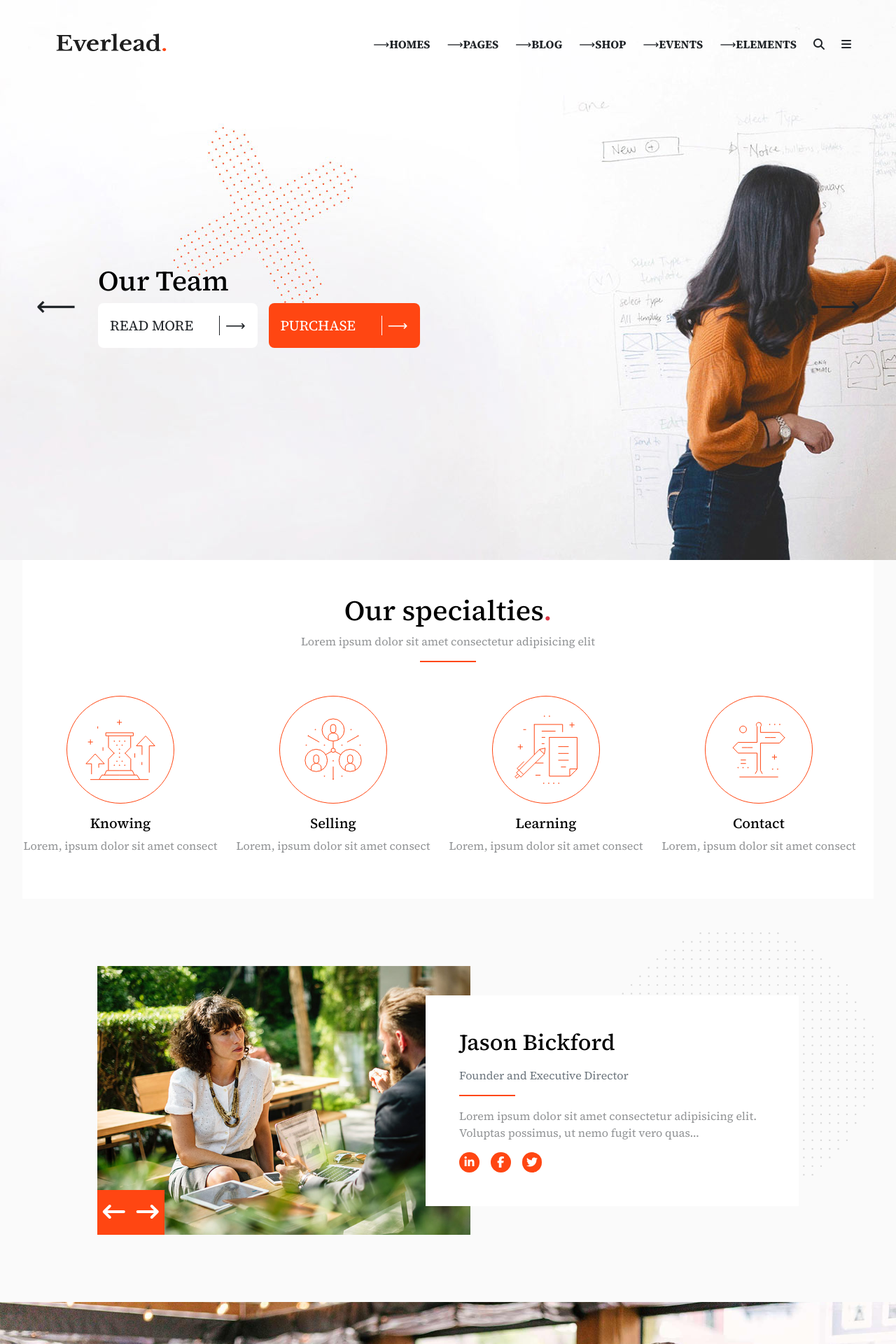
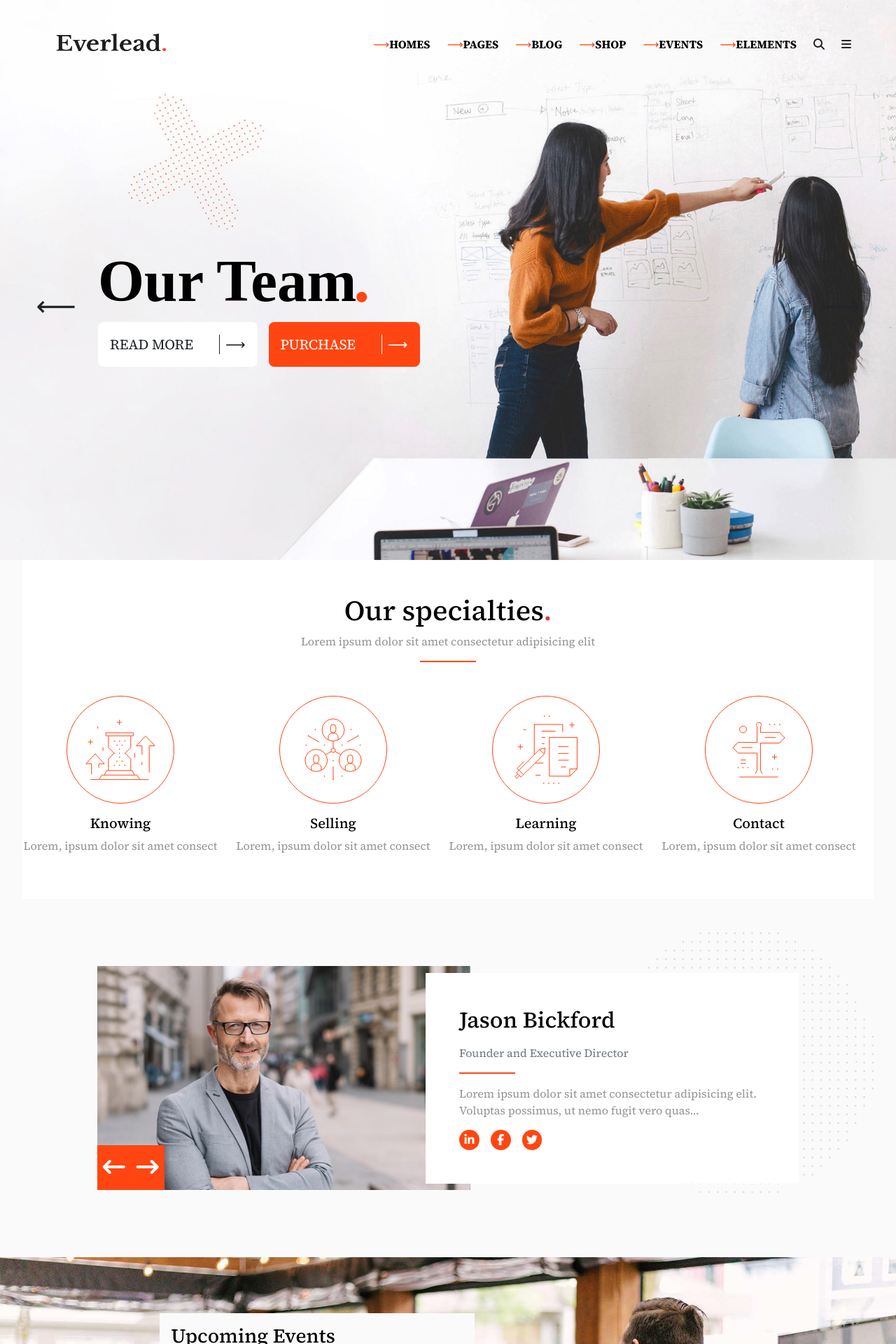
Before and after one commit to titoni-andrea/proj-html-vuejs, a Vue app: page / in a window 1280 px wide. Shown: the top 1920 px of the page at 70% size. Built offline with nearby package versions, Linux system fonts and the light colour scheme.

Commit message:
accorgimenti sistemati

```diff
--- a/src/components/MyAppHeader.vue
+++ b/src/components/MyAppHeader.vue
@@ -37,13 +37,11 @@ export default {
         },
 
         prevImage() {
-            clearInterval(this.timer);
             if (this.bgActive <= 0) {
                 this.bgActive = 2
             } else {
                 this.bgActive--;
             };
-            this.timer = setInterval(this.nextImage, 2000);
         }
 
     },
@@ -65,7 +63,7 @@ export default {
 
             <a @click="prevImage()" class="text-dark btn fs-1 arrowLeft">⟵</a>
             <!-- CARD JUMBOTRON -->
-            <CardJumbotron :active="bgActive" />
+            <CardJumbotron :active="bgActive"/>
             <!-- CARD JUMBOTRON -->
             <a @click="nextImage()" class="text-dark btn fs-1 arrowRight">⟶</a>
 
@@ -78,16 +76,19 @@ export default {
 .bgHeader-1 {
     height: 100vh;
     background-image: url(../assets/img/h1-rev-img-01.jpg);
+    background-size: cover;
 }
 
 .bgHeader-2 {
     height: 100vh;
     background-image: url(../assets/img/rev-slider-main-home-img-02.png);
+    background-size: cover;
 }
 
 .bgHeader-3 {
     height: 100vh;
     background-image: url(../assets/img/rev-slider-main-home-img-03.jpg);
+    background-size: cover;
 }
 
 
@@ -106,10 +107,12 @@ export default {
 .arrowLeft {
     position: absolute;
     left: 3%;
+
 }
 
 .arrowRight {
     position: absolute;
     right: 3%;
+
 }
 </style>
--- a/src/components/mainComponents/CardJumbotron.vue
+++ b/src/components/mainComponents/CardJumbotron.vue
@@ -22,7 +22,7 @@ export default {
 <template>
 
     <div v-if="active == 0">
-        <h1>We are Everlead</h1>
+        <h1 class="titleCards">We are Everlead<i class="fa-solid fa-circle" style="color: #ff4612;"></i></h1>
         <p style="width: 50%;">Lorem ipsum dolor sit amet consectetur, adipisicing elit. Rem at perferendis
             culpa pariatur aperiam
             corrupti blanditiis, fugit dolo.</p>
@@ -33,7 +33,8 @@ export default {
     </div>
 
     <div v-if="active == 1">
-        <h1>Help you achieve anithing</h1>
+        <h1 class="titleCards">Help you achieve</h1>
+        <h1 class="titleCards">anithing<i class="fa-solid fa-circle" style="color: #ff4612;"></i></h1>
         <a href="#" class="btn btn-white btn-lg bg-white me-3 p-3" data-mdb-ripple-init role="button"
             aria-pressed="true">READ MORE <span class="lineVertical "></span> <span class="arrow ms-2">⟶</span></a>
         <a href="#" class="orange btn btn-lg p-3 text-white" data-mdb-ripple-init role="button"
@@ -41,7 +42,7 @@ export default {
     </div>
 
     <div v-if="active == 2">
-        <h1>Our Team</h1>
+        <h1 class="titleCards">Our Team<i class="fa-solid fa-circle" style="color: #ff4612;"></i></h1>
         <a href="#" class="btn btn-white btn-lg bg-white me-3 p-3" data-mdb-ripple-init role="button"
             aria-pressed="true">READ MORE <span class="lineVertical "></span> <span class="arrow ms-2">⟶</span></a>
         <a href="#" class="orange btn btn-lg p-3 text-white" data-mdb-ripple-init role="button"
@@ -64,4 +65,15 @@ export default {
     background-color: #FF4612;
 
 }
+
+.titleCards {
+    font-family: "Libre Baskerville", serif;
+    font-weight: 700;
+    font-style: normal;
+    font-size: 85px;
+}
+
+.fa-circle {
+    font-size: 15px;
+}
 </style>
--- a/src/components/mainComponents/Founder.vue
+++ b/src/components/mainComponents/Founder.vue
@@ -1,4 +1,5 @@
 <script>
+
 export default {
     name: "Founder",
     props: {
@@ -8,6 +9,7 @@ export default {
         return {
             timer: null,
             active: 0,
+            direction:"left",
         }
     },
     methods: {
@@ -19,6 +21,7 @@ export default {
             }
         },
         nextImg() {
+            this.direction="left";
             clearInterval(this.timer);
             if (this.active == 2) {
                 this.active = 0;
@@ -28,6 +31,7 @@ export default {
             this.timer = setInterval(this.nextImg, 5000);
         },
         prevImg() {
+            this.direction="right";
             clearInterval(this.timer);
             if (this.active == 0) {
                 this.active = 2;
@@ -36,13 +40,6 @@ export default {
             }
             this.timer = setInterval(this.prevImg, 5000);
         },
-        activeImg(index) {
-            if (index == this.active) {
-                return true;
-            } else {
-                return false;
-            }
-        }
     },
     mounted() {
         this.timer = setInterval(() => {
@@ -61,10 +58,12 @@ export default {
                 <!-- CAROUSEL -->
                 <div class="col-5 my_cardLx position-relative">
 
-                    <div class="my_carousel w-100 h-100" v-for="element, index in foundersImg"
-                        v-show="activeImg(index)">
-                        <img :src="getSvg(element, false)" class="w-100">
+                    <div class="my_carousel position-absolute w-100" v-for="element, index in foundersImg">
+                        <Transition :name="direction" mode="in-out">
+                            <img :src="getSvg(element, false)" class="w-100" v-show="index === active">
+                        </Transition>
                     </div>
+
                     <div class="my_buttons">
                         <div @click="prevImg()" class="d-inline">
                             <i class="fa-solid fa-arrow-left-long"></i>
@@ -149,6 +148,9 @@ p {
 
 .my_cardLx {
     margin-right: -2rem;
+    overflow: hidden;
+    height: 25vw;
+
 }
 
 .my_cardRx {
@@ -175,7 +177,7 @@ p {
     right: 0;
     width: 30%;
     max-width: 30rem;
-    z-index: -1;
+    z-index: -2;
     margin-right: 2rem;
 }
 
@@ -195,11 +197,67 @@ p {
 }
 
 .my_carousel {
-    position: relative;
     z-index: -1;
+    height: fit-content;
 }
 
 .my_buttons div {
     cursor: pointer;
 }
+
+.left-enter-active {
+    animation: slide-left-in 0.5s ease-in;
+}
+
+.left-leave-active {
+    animation: slide-left-out 0.5s ease-in;
+}
+
+@keyframes slide-left-in {
+    from {
+        transform: translateX(100%);
+    }
+
+    to {
+        transform: translateX(0);
+    }
+}
+
+@keyframes slide-left-out {
+    from {
+        transform: translateX(0%);
+    }
+
+    to {
+        transform: translateX(-100%);
+    }
+}
+
+.right-enter-active {
+    animation: slide-right-in 0.5s ease-in;
+}
+
+.right-leave-active {
+    animation: slide-right-out 0.5s ease-in;
+}
+
+@keyframes slide-right-in {
+    from {
+        transform: translateX(-100%);
+    }
+
+    to {
+        transform: translateX(0);
+    }
+}
+
+@keyframes slide-right-out {
+    from {
+        transform: translateX(0%);
+    }
+
+    to {
+        transform: translateX(100%);
+    }
+}
 </style>
--- a/src/components/mainComponents/NavBar.vue
+++ b/src/components/mainComponents/NavBar.vue
@@ -11,11 +11,12 @@ export default {
         }
     },
     methods: {
-        showElements() {
-            this.elementsVisible = true;
-        },
-        hideElements() {
-            this.elementsVisible = false;
+        changeVisibility () {
+            if (this.elementsVisible == false) {
+                this.elementsVisible = true
+            } else {
+                this.elementsVisible = false
+            }
         }
 
 
@@ -36,13 +37,15 @@ export default {
             </div>
 
             <!-- DROPDOWN LINK NAV -->
+
+
             <div class="dropdown d-flex">
 
 
-                <div class="text-dark">⟶</div>
+                <div class="arrow">⟶</div>
                 <div class="dropdown">
-                    <a class="dropdown-item pe-4 text-dark fw-bold" href="#" id="dropdownHomes"
-                        data-bs-toggle="dropdown" aria-haspopup="true" aria-expanded="false">
+                    <a class=" orange_text pe-4  fw-bold" href="#" id="dropdownHomes" data-bs-toggle="dropdown"
+                        aria-haspopup="true" aria-expanded="false">
                         HOMES
                     </a>
 
@@ -52,10 +55,10 @@ export default {
                 </div>
 
 
-                <div class="text-dark">⟶</div>
+                <div class="arrow">⟶</div>
                 <div class="dropdown">
-                    <a class="dropdown-item pe-4 text-dark fw-bold" href="#" id="dropdownHomes"
-                        data-bs-toggle="dropdown" aria-haspopup="true" aria-expanded="false">
+                    <a class="orange_text pe-4  fw-bold" href="#" id="dropdownHomes" data-bs-toggle="dropdown"
+                        aria-haspopup="true" aria-expanded="false">
                         PAGES
                     </a>
 
@@ -65,10 +68,10 @@ export default {
                 </div>
 
 
-                <div class="text-dark">⟶</div>
+                <div class="arrow">⟶</div>
                 <div class="dropdown">
-                    <a class="dropdown-item pe-4 text-dark fw-bold" href="#" id="dropdownHomes"
-                        data-bs-toggle="dropdown" aria-haspopup="true" aria-expanded="false">
+                    <a class="orange_text pe-4 fw-bold" href="#" id="dropdownHomes" data-bs-toggle="dropdown"
+                        aria-haspopup="true" aria-expanded="false">
                         BLOG
                     </a>
 
@@ -78,11 +81,11 @@ export default {
                     </div>
                 </div>
 
-                <div class="text-dark">⟶</div>
+                <div class="arrow">⟶</div>
                 <div class="dropdown">
 
-                    <a class="dropdown-item pe-4 text-dark fw-bold" href="#" id="dropdownHomes"
-                        data-bs-toggle="dropdown" aria-haspopup="true" aria-expanded="false">
+                    <a class=" pe-4 orange_text fw-bold" href="#" id="dropdownHomes" data-bs-toggle="dropdown"
+                        aria-haspopup="true" aria-expanded="false">
                         SHOP
                     </a>
 
@@ -91,11 +94,11 @@ export default {
                     </div>
                 </div>
 
-                <div class="text-dark">⟶</div>
+                <div class="arrow">⟶</div>
                 <div class="dropdown">
 
-                    <a class="dropdown-item pe-4 text-dark fw-bold" href="#" id="dropdownHomes"
-                        data-bs-toggle="dropdown" aria-haspopup="true" aria-expanded="false">
+                    <a class="orange_text pe-4  fw-bold" href="#" id="dropdownHomes" data-bs-toggle="dropdown"
+                        aria-haspopup="true" aria-expanded="false">
                         EVENTS
                     </a>
 
@@ -104,56 +107,92 @@ export default {
                     </div>
                 </div>
 
-                <span class="text-dark arrow">⟶</span>
+                <span class="arrow">⟶</span>
 
                 <div>
 
-                    <a class="pe-4 dropdown-item text-dark fw-bold" href="#" data-bs-toggle="collapse"
-                        data-bs-target="#collapseContent" aria-expanded="false">
+                    <a class="pe-4 orange_text fw-bold" href="#" data-bs-toggle="collapse"
+                        data-bs-target="#collapseElements" aria-expanded="false">
                         ELEMENTS
                     </a>
 
                 </div>
 
 
-                <a class="dropdown-item pe-4 text-dark fw-bold" href="#">
+                <a @click="changeVisibility ()" class="dropdown-item pe-4 text-dark fw-bold" href="#">
                     <i class="fa-solid fa-magnifying-glass"></i>
                 </a>
 
-                <a class="dropdown-item pe-3 text-dark fw-bold" href="#">
+
+                <a class="dropdown-item pe-3 text-dark fw-bold" href="#" data-bs-toggle="offcanvas"
+                    data-bs-target="#offcanvasRight" aria-controls="offcanvasRight">
                     <i class="fa-solid fa-bars"></i>
                 </a>
+
+                <div class="offcanvas offcanvas-end bg-dark text-light " data-bs-scroll="true" tabindex="-1"
+                    id="offcanvasRight" aria-labelledby="offcanvasRightLabel">
+                    <div class="offcanvas-header d-flex flex-column">
+                        <button type="button" class="btn-close" data-bs-dismiss="offcanvas" aria-label="Close"></button>
+                        <img class="mt-5 mb-5" src="../../assets/svg/svg-1.svg">
+                        <h2 class="offcanvas-title" id="offcanvasRightLabel">Everlead Theme<i
+                                class="fa-solid fa-circle"></i></h2>
+
+
+                    </div>
+                    <div class="offcanvas-body d-flex flex-column">
+                        <span class="text-center mb-2 contactCanvas"><i class="fa-solid fa-location-dot"
+                                style="color: #FF4612;"></i>457 BigBlue Street, NY 10013</span>
+                        <span class="text-center mb-2 contactCanvas"><i class="fa-solid fa-phone"
+                                style="color: #FF4612;"> </i>(315) 5512-2579</span>
+                        <span class="text-center mb-4 contactCanvas "><i class="fa-regular fa-envelope"
+                                style="color: #FF4612;"></i>everlead@qodeinteractive.com</span>
+                        <div style="margin-left: 5%;" class="d-flex justify-content-center"><input
+                                class="bg-dark inputCanvas  " type="text" placeholder="Text">
+                            <p class="mb-0">SUBSCRIBE</p>
+                        </div>
+                    </div>
+                </div>
+
+
+
+
+
 
             </div>
 
         </div>
+        <div v-if="elementsVisible" class="form-outline searchNav" data-mdb-input-init>
+            <input style="height: 100%;" type="search" id="form1" class="form-control" placeholder="Search...." aria-label="Search" />
+            <i @click="changeVisibility()" class="fa-solid fa-xmark" style="color: black; cursor: pointer;" ></i>
+        </div>
+
     </nav>
 
-    <div id="collapseContent" class="bg-dark collapse elementsContainer ">
+    <div id="collapseElements" class="bg-dark collapse elementsContainer ">
         <div class="container d-flex">
             <div class="col-3 p-4">
-                <h2>Classic</h2>
+                <h2 style="color: white;">Classic</h2>
                 <ul class="list-group">
                     <li class="elements list-group p-1 lightslategray"
                         v-for="element in this.store.navBar.elements.classic">{{ element }}</li>
                 </ul>
             </div>
             <div class="col-3 p-4">
-                <h2>Presentational</h2>
+                <h2 style="color: white;"> Presentational</h2>
                 <ul class="list-group">
                     <li class="elements list-group p-1 lightslategray"
                         v-for="element in this.store.navBar.elements.presentational">{{ element }}</li>
                 </ul>
             </div>
             <div class="col-3 p-4">
-                <h2>Infographic</h2>
+                <h2 style="color: white;">Infographic</h2>
                 <ul class="list-group">
                     <li class="elements list-group p-1 lightslategray"
                         v-for="element in this.store.navBar.elements.infographic">{{ element }}</li>
                 </ul>
             </div>
             <div class="col-3 p-4">
-                <h2>Typography</h2>
+                <h2 style="color: white;">Typography</h2>
                 <ul class="list-group">
                     <li class="elements list-group p-1 lightslategray"
                         v-for="element in this.store.navBar.elements.typography">{{ element }}</li>
@@ -181,9 +220,18 @@ export default {
 }
 
 .dropdown-menu {
-    background-color: black;
+    background-color: #212529;
     width: 17rem;
     padding: 1rem;
+}
+
+.orange_text {
+    text-decoration: none;
+    color: black;
+}
+
+.orange_text:hover {
+    color: #FF4612;
 }
 
 .dropdown-item {
@@ -202,6 +250,10 @@ export default {
 
 }
 
+.arrow {
+    color: #FF4612;
+}
+
 .elements {
     color: lightslategray;
 }
@@ -210,7 +262,44 @@ export default {
     color: rgb(255, 255, 255);
     cursor: pointer;
 }
-h2{
-    color:white;
+
+.fa-circle {
+    color: #FF4612;
+    font-size: 0.3rem;
 }
+
+.inputCanvas {
+    border: none;
+
+}
+
+.inputCanvas:focus-visible {
+    border: black;
+}
+
+.contactCanvas {
+    font-size: 15px;
+    color: lightslategray;
+}
+
+.contactCanvas:hover {
+    cursor: pointer;
+    color: white;
+}
+
+.searchNav {
+    position: absolute;
+    top: 0;
+    left: 0;
+    width: 100%;
+    height: 5rem;
+
+}
+
+.fa-xmark {
+    position: absolute;
+    top: 35%;
+    right: 3%;
+}
+
 </style>
```
Also changed, not shown: src/components/mainComponents/Stats.vue (+4 -4 lines), 1 other file (tests, documents, lock files or other folders).
